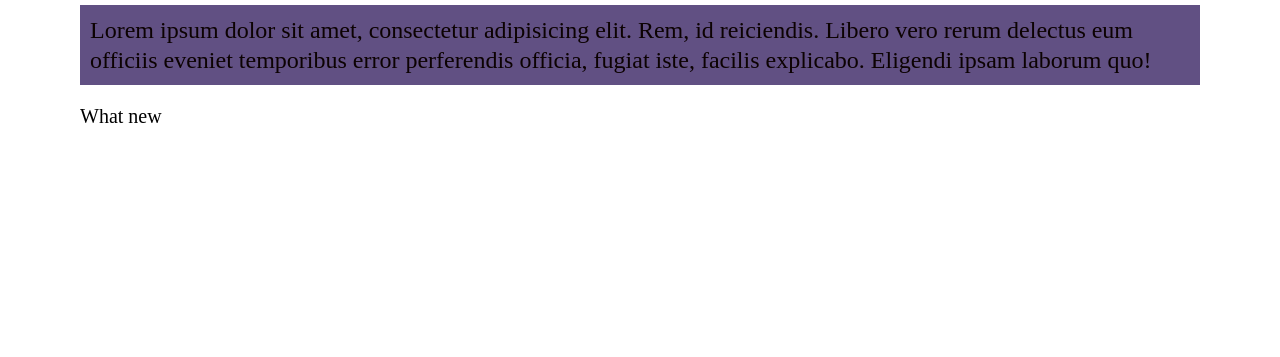
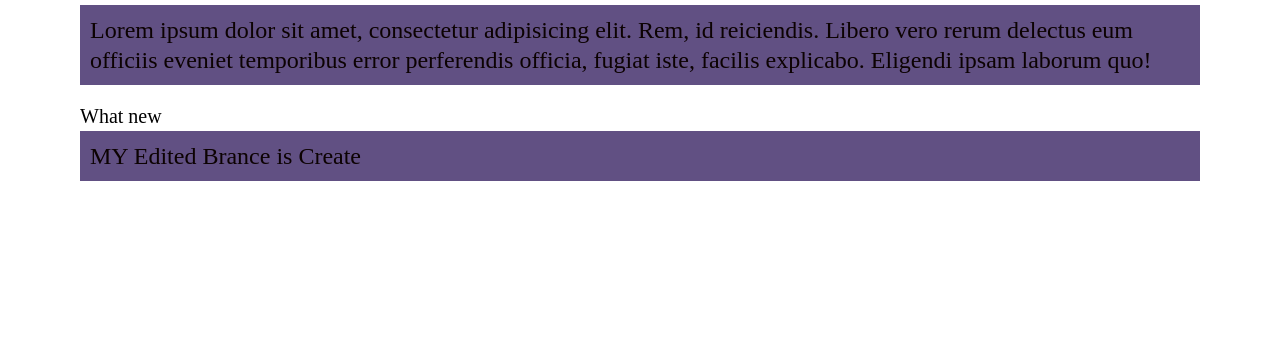
Before and after one commit to MD-Nasir301/My-first-web-git, a plain HTML site: page index.html in a window 1280 px wide. Shown: the part 443-800 px from the top of the page. Drawn offline with Linux system fonts and the light colour scheme; a web font is replaced by a local one.

Commit message:
My edited brance open

```diff
--- a/index.html
+++ b/index.html
@@ -28,6 +28,7 @@
   <p>Lorem ipsum dolor sit amet, consectetur adipisicing elit. Rem, id reiciendis. Libero vero rerum delectus eum officiis eveniet temporibus error perferendis officia, fugiat iste, facilis explicabo. Eligendi ipsam laborum quo!</p>
 
   <a href="">What new</a>
+  <p>MY Edited Brance is Create</p>
 
 
 
```
